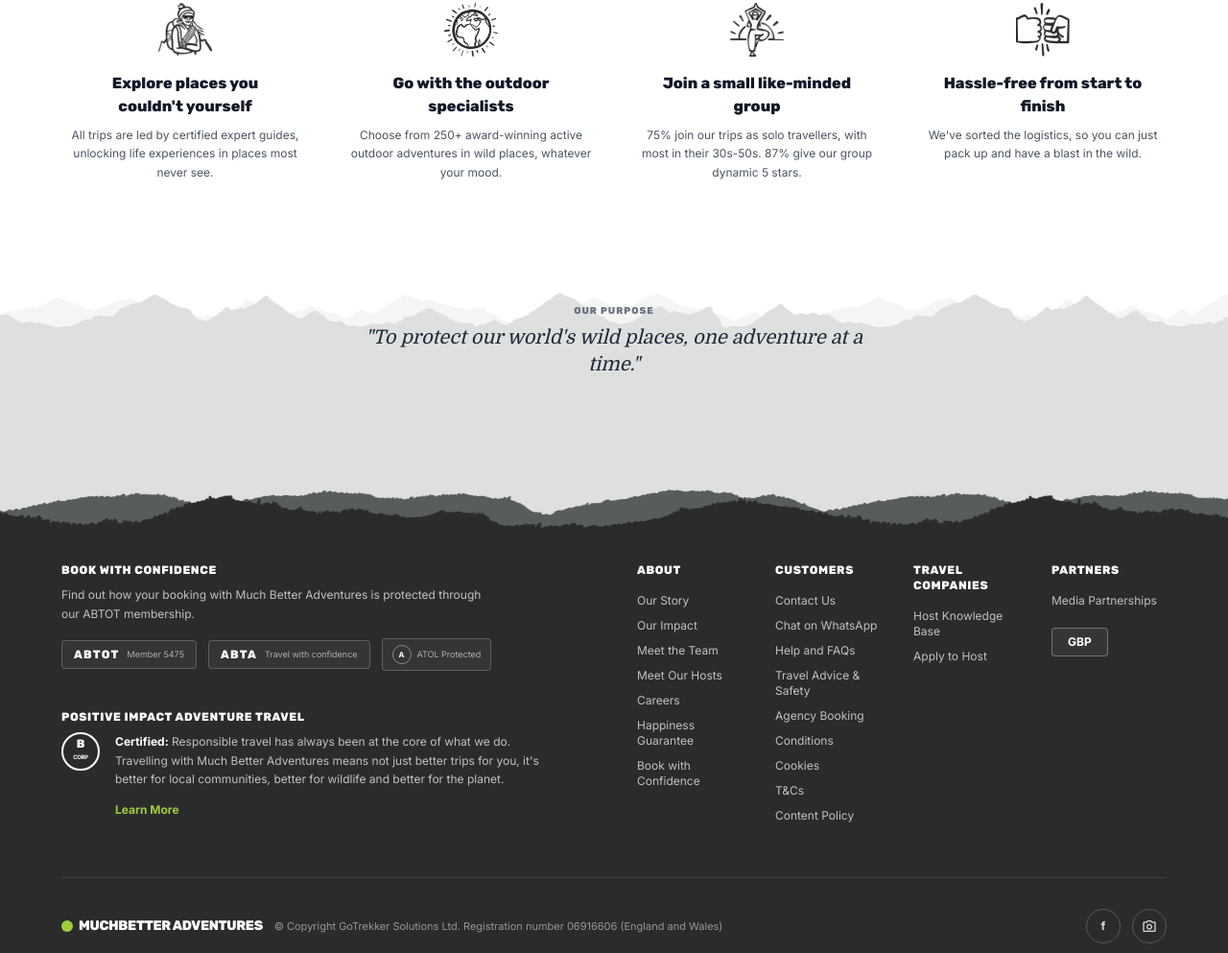
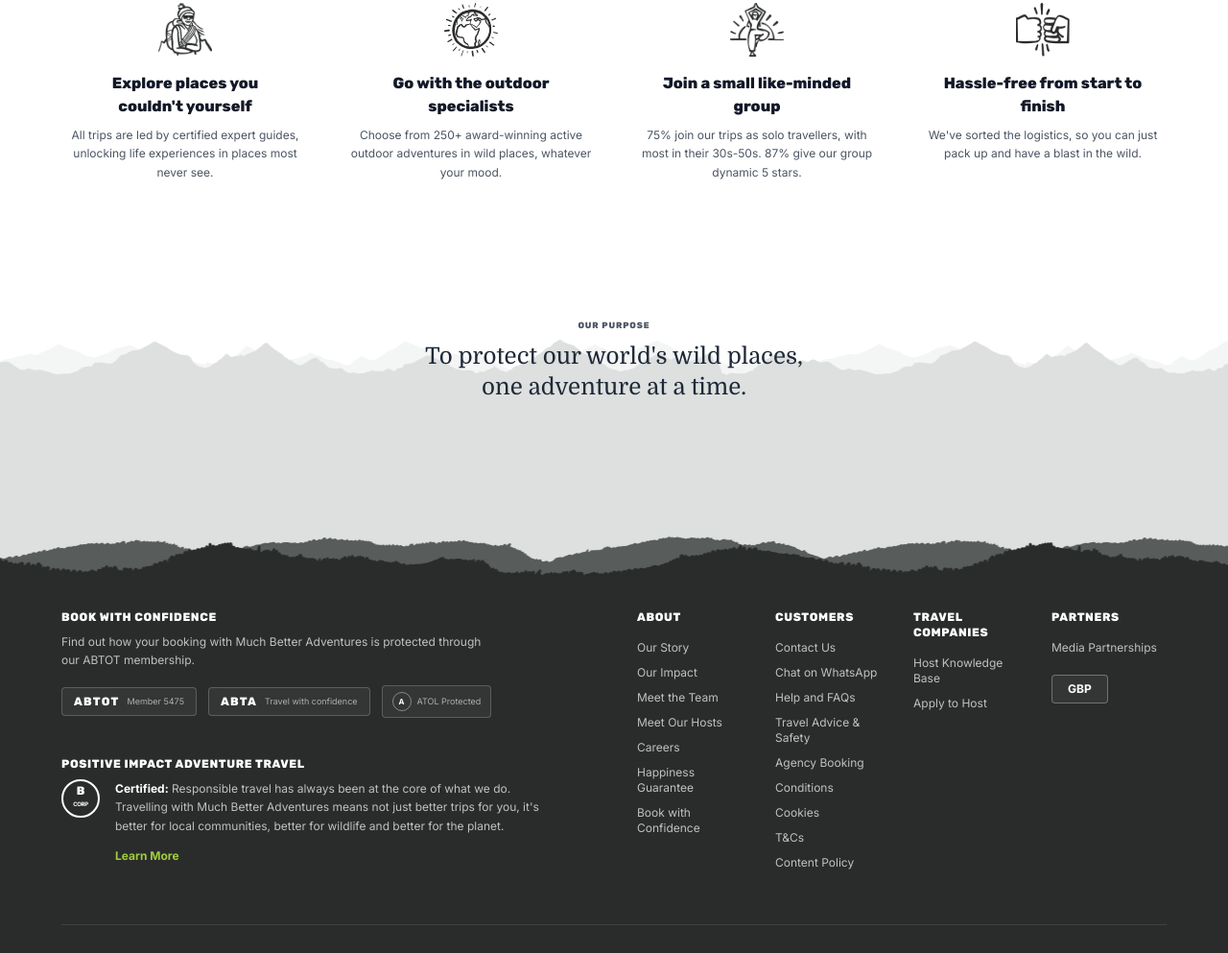
Before and after one commit to TamilselvanRaman/lidtravelwebsite, a plain HTML site: page index.html in a window 1280 px wide. Shown: the part 5377-6370 px from the top of the page at 96% size. Drawn offline with nearby package versions, Linux system fonts and the light colour scheme.

Commit message:
Exact replica match to Image 2: remove quotes/italics from OUR PURPOSE, center text vertically in light mountain band with max-w-md

```diff
--- a/index.html
+++ b/index.html
@@ -2357,13 +2357,13 @@
                 </div>
             </div>
 
-            <!-- Middle: OUR PURPOSE Statement (Reduced Text Size & Moved Down) -->
-            <div class="relative z-10 max-w-xl mx-auto px-4 pt-16 sm:pt-24 pb-8">
-                <span class="text-[10px] font-display font-extrabold uppercase tracking-widest text-gray-500 mb-1.5 block">
+            <!-- Middle: OUR PURPOSE Statement (Exact Replica of Image 2) -->
+            <div class="relative z-10 max-w-md mx-auto px-4 pt-20 sm:pt-28 pb-10 sm:pb-14 text-center">
+                <span class="text-[9px] font-display font-extrabold uppercase tracking-widest text-gray-600 mb-2 block">
                     OUR PURPOSE
                 </span>
-                <h2 class="font-serif italic font-normal text-base sm:text-lg md:text-xl text-gray-800 leading-snug">
-                    "To protect our world's wild places, one adventure at a time."
+                <h2 class="font-serif font-normal text-lg sm:text-xl md:text-2xl text-gray-800 leading-snug">
+                    To protect our world's wild places, one adventure at a time.
                 </h2>
             </div>
         </section>
```
